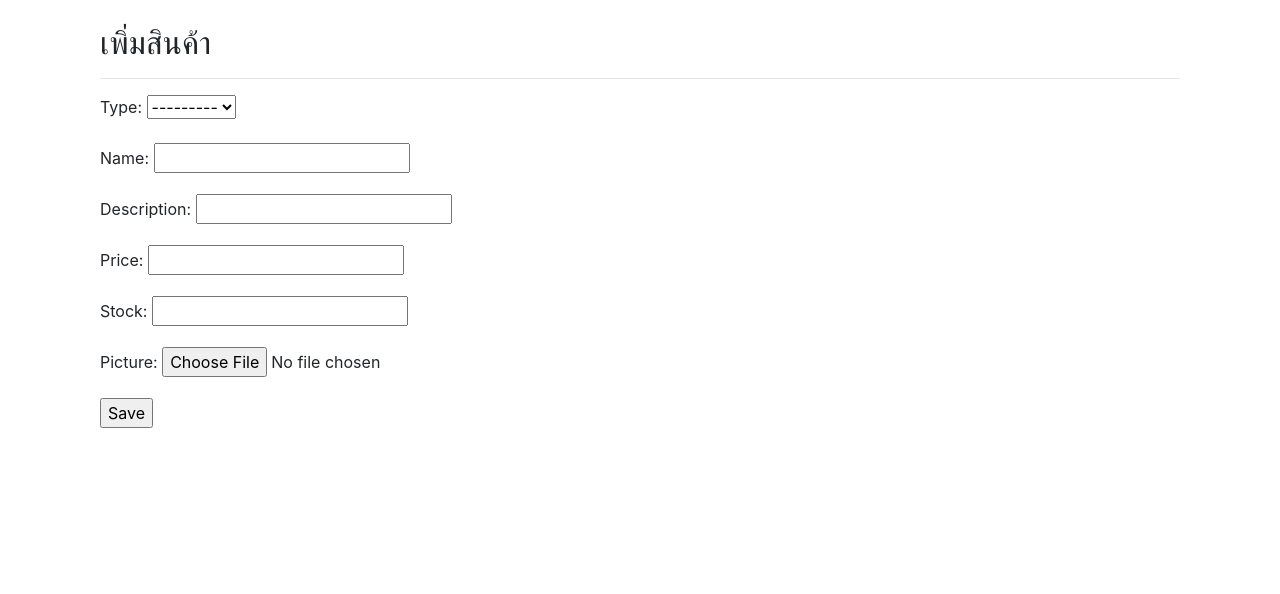
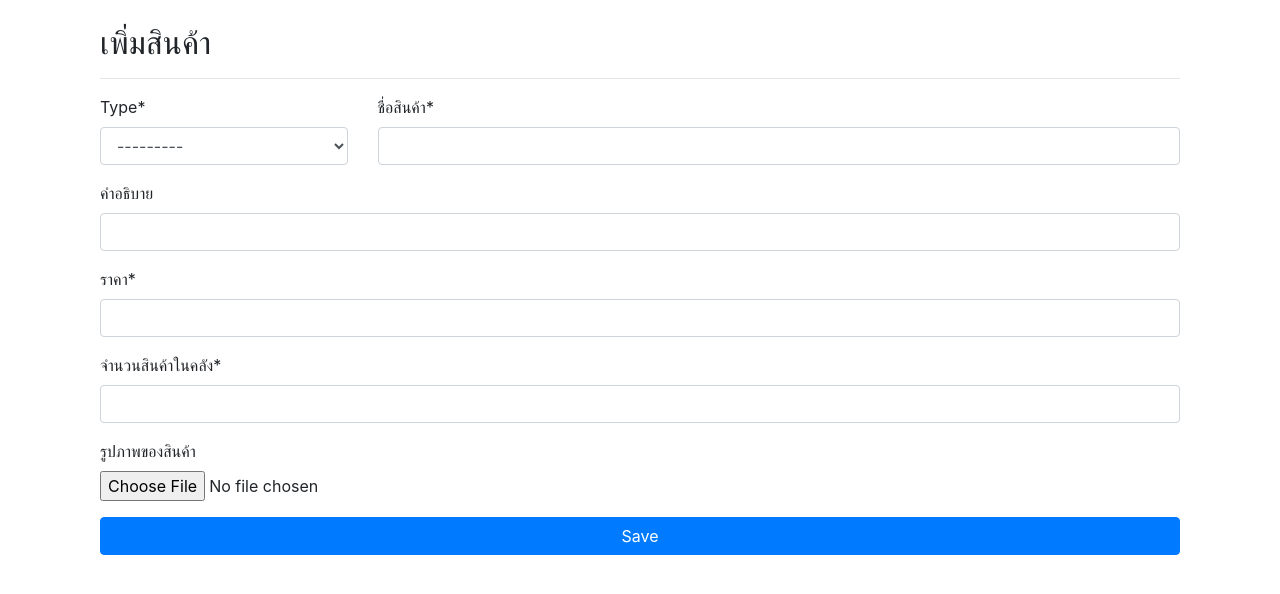
Before and after one commit to thitiwut00897/project-bear, a Django app: page /manage/product/ in a window 1280 px wide. Shown: the part 59-653 px from the top of the page. Run offline with Django 3.2, Linux system fonts and the light colour scheme; a user stored in the database is signed in; data comes from the database, SQL or seed files in the repository; both versions use the stored data as it was after the commit; some libraries are stand-ins or nearby versions.

Commit message:
edit form is modelform and crispy_form

```diff
--- a/projectbear/main/forms.py
+++ b/projectbear/main/forms.py
@@ -2,26 +2,27 @@ from django import forms
 from django.contrib.auth.models import User
 from main.models import *
 class ProfileForm(forms.ModelForm):
-    tel = forms.CharField(max_length=10,widget=forms.TextInput(attrs={'class':'form-control'}))
-    picture = forms.ImageField(widget=forms.FileInput(attrs={'class':'form-control'}),required=False)
+    tel = forms.CharField(label='เบอร์มือถือ',max_length=10,widget=forms.TextInput(attrs={'class':'form-control'}))
+    picture = forms.ImageField(label='รูปภาพของผู้ใช้',widget=forms.FileInput(),required=False)
     class Meta:
         model = Profile
         fields = ('tel','picture')
 
 class UpdateProfile(forms.ModelForm):
-    username = forms.CharField(required=True,widget=forms.TextInput(attrs={'class':'form-control'}))
-    email = forms.EmailField(required=True,widget=forms.EmailInput(attrs={'class':'form-control'}))
-    first_name = forms.CharField(required=False,widget=forms.TextInput(attrs={'class':'form-control'}))
-    last_name = forms.CharField(required=False,widget=forms.TextInput(attrs={'class':'form-control'}))
+    username = forms.CharField(label='ชื่อผู้ใช้',required=True,widget=forms.TextInput(attrs={'class':'form-control'}))
+    email = forms.EmailField(label='อีเมล',required=True,widget=forms.EmailInput(attrs={'class':'form-control'}))
+    first_name = forms.CharField(label='ชื่อจริง',required=False,widget=forms.TextInput(attrs={'class':'form-control'}))
+    last_name = forms.CharField(label='นามสกุล',required=False,widget=forms.TextInput(attrs={'class':'form-control'}))
 
     class Meta:
         model = User
         fields = ('username', 'email', 'first_name', 'last_name')
 class ProductForm(forms.ModelForm):
-    description = forms.CharField(required=False)
-    price = forms.DecimalField(required=True)
-    stock = forms.IntegerField(min_value=0)
-    picture = forms.ImageField(label='Picture',required=False)
+    name = forms.CharField(label='ชื่อสินค้า',required=True)
+    description = forms.CharField(label='คำอธิบาย',required=False)
+    price = forms.DecimalField(label='ราคา',required=True,min_value=0)
+    stock = forms.IntegerField(label='จำนวนสินค้าในคลัง',min_value=0)
+    picture = forms.ImageField(label='รูปภาพของสินค้า',widget=forms.FileInput(),required=False)
     class Meta:
         model = Product
         fields = "__all__"
--- a/projectbear/main/templates/main/index.html
+++ b/projectbear/main/templates/main/index.html
@@ -33,14 +33,18 @@
         <div class="row">
         {% for p in product %}
             <div class="card col-md-3">
-                <img class="card-img-top" src="{{ p.picture.url }}" alt="" width='100%' height='150px'>
+                <img class="card-img-top" src="{{ p.picture.url }}" alt="" width='100%' height='225px'>
                 <div class="card-body">
                     <h5 class="card-title">{{ p.name }}</h5>
                     <p class="card-text">{{ p.type.type_name }}</p>
                     <p class="card-text">{{ p.price|stringformat:".2f" }} บาท</p>
+                    {% if p.stock > 0 %}
                     <a href="{% url 'addtobasket' product_id=p.id%}"><p class="card-text">
                         <div class="btn btn-success col">หยิบสินค้าลงตะกร้า</div>
                     </p></a>
+                    {% else %}
+                        <div class="btn btn-info col disabled">สินค้าหมด</div>
+                    {% endif %}
                 </div>
             </div>
         {% endfor %}
--- /dev/null
+++ b/projectbear/manage/templates/manage/addproduct_form.html
@@ -0,0 +1,24 @@
+{% extends 'base.html' %}
+{% load crispy_forms_tags %}
+{% block content %}
+ <div class="container">
+    <h2>เพิ่มสินค้า</h2>
+    <hr>
+    <form method="POST" enctype="multipart/form-data">
+      {% csrf_token %}
+      <div class='row'>
+        <div class='col-md-3'>
+          {{form.type|as_crispy_field}}
+        </div>
+        <div class='col-md-9'>
+          {{form.name|as_crispy_field}}
+        </div>
+      </div>
+      {{form.description|as_crispy_field}}
+      {{form.price|as_crispy_field}}
+      {{form.stock|as_crispy_field}}
+      {{form.picture|as_crispy_field}}
+      <input type="submit" value='Save' class='btn btn-primary col'>
+    </form>
+ </div>
+{% endblock %}
--- a/projectbear/manage/templates/manage/product_form.html
+++ /dev/null
@@ -1,12 +0,0 @@
-{% extends 'base.html' %}
-{% block content %}
- <div class="container">
-    <h2>เพิ่มสินค้า</h2>
-    <hr>
-    <form method="POST" action="{% url 'addpd' %}" enctype="multipart/form-data">
-      {% csrf_token %}
-      {{form.as_p}}
-      <input type="submit" value='Save'>
-    </form>
- </div>
-{% endblock %}
--- a/projectbear/manage/views.py
+++ b/projectbear/manage/views.py
@@ -1,4 +1,4 @@
-from django.shortcuts import render,redirect
+from django.shortcuts import render,redirect,get_object_or_404
 from django.http import HttpResponse
 from django.contrib.auth.decorators import login_required,permission_required
 from django.contrib.auth import authenticate,login,logout
@@ -46,7 +46,7 @@ def add_product(request):
         'form':form,
         'page_title':page_title
     }
-    return render(request,'manage/product_form.html',context=context)
+    return render(request,'manage/addproduct_form.html',context=context)
 # เพิ่มเข้าในตาราง product
 @login_required
 def add_to_database(request):
@@ -74,7 +74,7 @@ def add_to_database(request):
         'type':type,
         'page_title':page_title
     }
-    return render(request, 'manage/product_form.html', context=context)
+    return render(request, 'manage/addproduct_form.html', context=context)
 
 # ลบสินค้า
 @login_required
@@ -87,28 +87,40 @@ def delete_product(request,product_id):
 @login_required
 @permission_required('main.change_product')
 def product_update(request,product_id):
-    page_title = 'Update Product = %d' %product_id
-    product = Product.objects.get(pk=product_id)
-    type = Type.objects.all()
-    notice = ''
-    if request.method == 'POST':
-        product.name = request.POST.get('txt_2')
-        product.type_id = request.POST.get('txt')
-        product.stock = request.POST.get('txt_3')
-        try:
-            product.price = request.POST.get('txt_4')
-            product.save()
-            notice = 'บันทึกข้อมูลเรียบร้อยแล้ว'
-        except ValueError:
-            notice = 'โอ๊ะ! ประเภทข้อมูลผิดพลาด'
-    context={
-        'num':product_id,
-        'product':product,
-        'type':type,
-        'notice':notice,
-        'page_title':page_title
+    product = get_object_or_404(Product, id=product_id)
+    form = ProductForm(request.POST or None ,request.FILES or None , instance=product)
+    if form.is_valid():
+        product = form.save(commit=False)
+        product.save()
+        messages.success(request,'เพิ่มสินค้าสำเร็จแล้ว')
+        return redirect('index')
+    context = {
+        'form':form,
+        'number':product.id
     }
-    return render(request,'manage/product_form2.html',context=context)
+
+    # page_title = 'Update Product = %d' %product_id
+    # product = Product.objects.get(pk=product_id)
+    # type = Type.objects.all()
+    # notice = ''
+    # if request.method == 'POST':
+    #     product.name = request.POST.get('txt_2')
+    #     product.type_id = request.POST.get('txt')
+    #     product.stock = request.POST.get('txt_3')
+    #     try:
+    #         product.price = request.POST.get('txt_4')
+    #         product.save()
+    #         notice = 'บันทึกข้อมูลเรียบร้อยแล้ว'
+    #     except ValueError:
+    #         notice = 'โอ๊ะ! ประเภทข้อมูลผิดพลาด'
+    # context={
+    #     'num':product_id,
+    #     'product':product,
+    #     'type':type,
+    #     'notice':notice,
+    #     'page_title':page_title
+    # }
+    return render(request,'manage/editproduct_form.html',context=context)
 
 # @login_required
 # def queue(request):
--- a/projectbear/projectbear/settings.py
+++ b/projectbear/projectbear/settings.py
@@ -41,8 +41,9 @@ INSTALLED_APPS = [
     'main',
     'manage',
     'report',
+    'crispy_forms'
 ]
-
+CRISPY_TEMPLATE_PACK = 'bootstrap4'
 MIDDLEWARE = [
     'django.middleware.security.SecurityMiddleware',
     'django.contrib.sessions.middleware.SessionMiddleware',
--- a/projectbear/templates/changepw_page.html
+++ b/projectbear/templates/changepw_page.html
@@ -1,4 +1,5 @@
 {% extends "base.html" %}
+{% load crispy_forms_tags %}
 {% block content %}
 <script>
 
@@ -9,8 +10,8 @@
         <hr>
         <form method="POST">
             {% csrf_token %}
-            {{form.as_p}}<br><br>
-            <input type="submit" value="เปลี่ยนรหัสผ่าน" class="btn btn-outline-success col">
+            {{form|crispy}}<br><br>
+            <input type="submit" value="เปลี่ยนรหัสผ่าน" class="btn btn-outline-success">
         </form>
     </div>
 {% endblock %}
```
Also changed, not shown: projectbear/main/views.py (+3 -19 lines), projectbear/manage/templates/manage/editproduct_form.html (added, +24 -0 lines), README.md, projectbear/db.sqlite3, projectbear/media/product_pic/blue-straw-in-clear-drinking-glass-1393302_6IsEt0s.jpg (added), projectbear/media/product_pic/blueberry.jpg (added), projectbear/media/product_pic/cocoa.jpg (added), projectbear/media/product_pic/malee.png (added).
